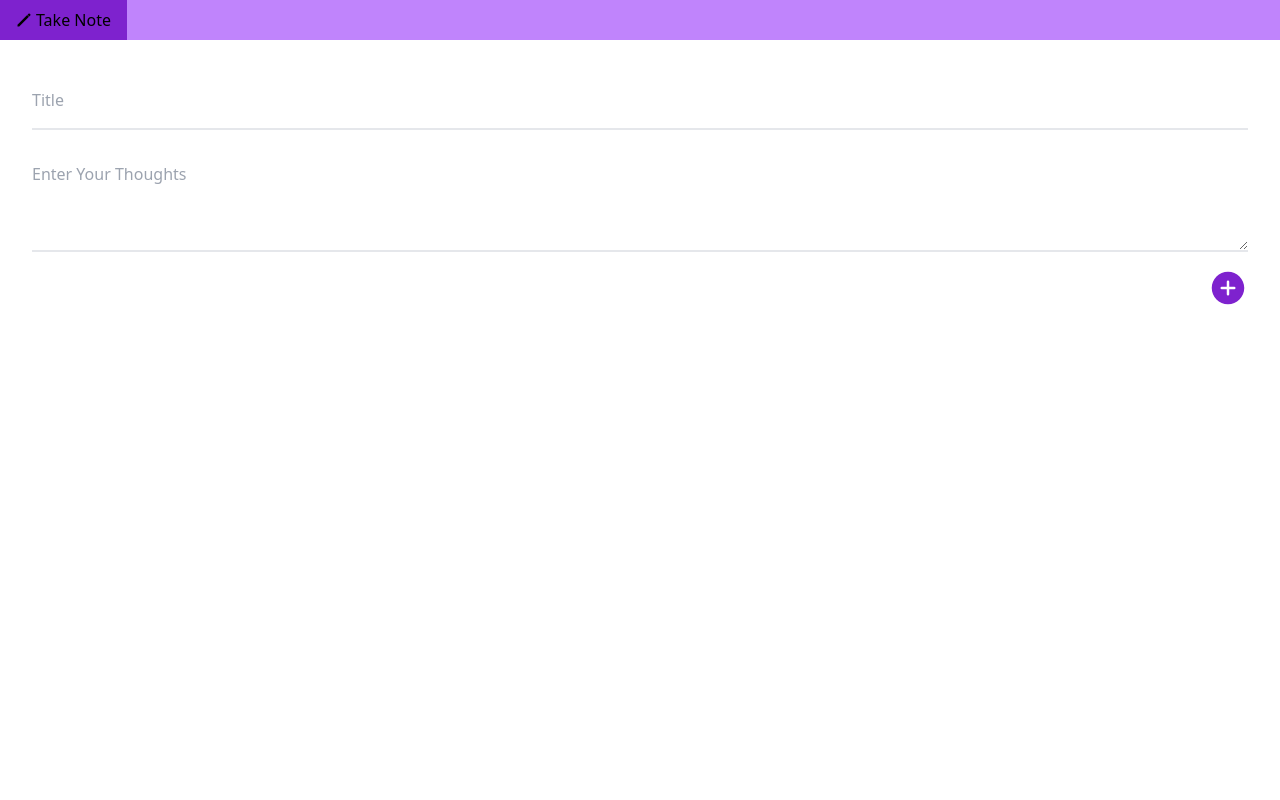
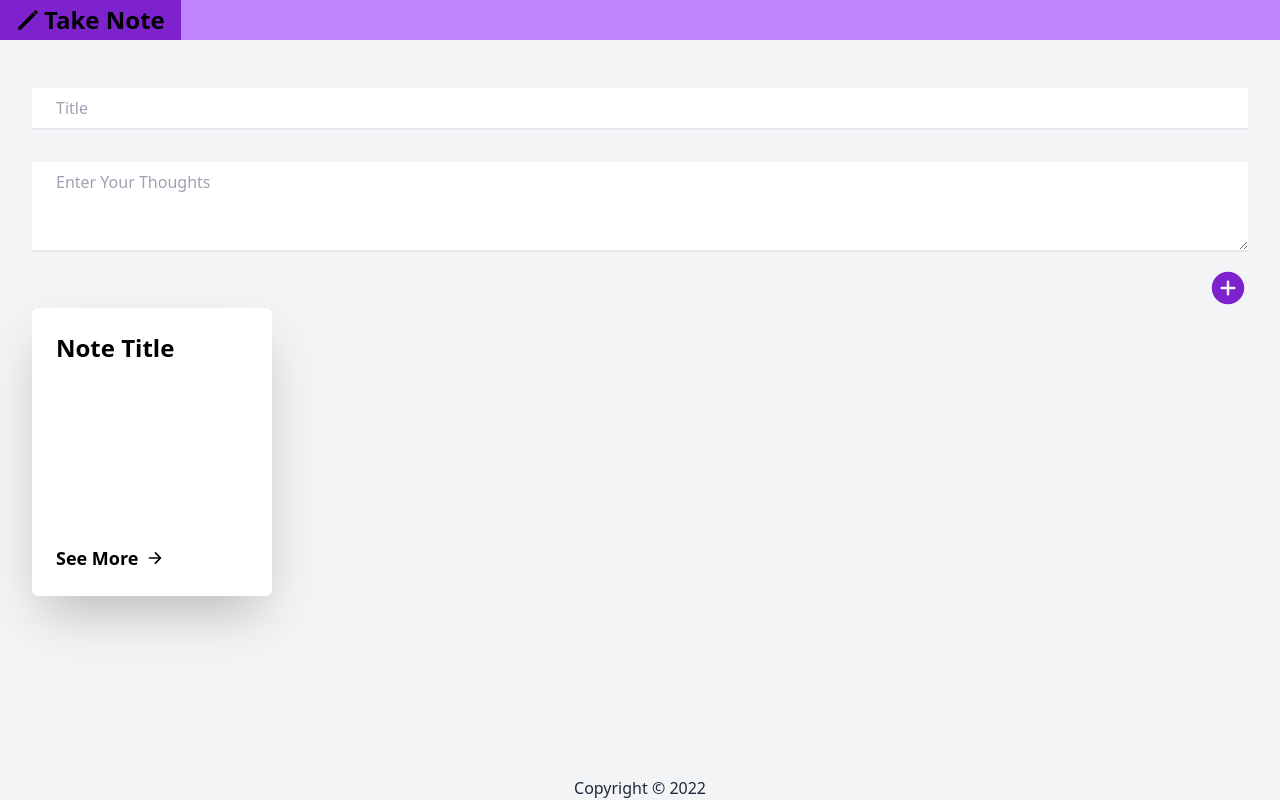
Before and after one commit to EdoriAtiri/Take-Note, a React (Vite) app: page / in a window 1280 px wide. Built offline with nearby package versions, Linux system fonts and the light colour scheme.

Commit message:
Created Footer, Note components

```diff
--- a/src/App.jsx
+++ b/src/App.jsx
@@ -1,12 +1,14 @@
 import { useState } from 'react';
 import CreateNote from './Components/CreateNote';
 import Header from './Components/Header';
+import Footer from './Components/Footer';
 
 function App() {
   return (
-    <div>
+    <div className="bg-gray-100 min-h-screen">
       <Header />
       <CreateNote />
+      <Footer />
     </div>
   );
 }
--- a/src/Components/CreateNote.jsx
+++ b/src/Components/CreateNote.jsx
@@ -1,9 +1,35 @@
 import react, { useState } from 'react';
 import { IoAddCircle } from 'react-icons/io5';
+import Note from './Note';
 
 function CreateNote() {
-  const [notes, setNotes] = useState({ title: '', content: '' });
-  let state = { ...notes };
+  let date = new Date();
+  let months = [
+    'January',
+    'February',
+    'March',
+    'April',
+    'May',
+    'June',
+    'July',
+    'August',
+    'September',
+    'October',
+    'November',
+    'December',
+  ];
+  let [day, month, year] = [
+    date.getDate(),
+    months[date.getMonth() + 1],
+    date.getFullYear(),
+  ];
+
+  const [todaysDate, getTodaysDate] = useState(`${day} ${month}, ${year}`);
+  const [notes, setNotes] = useState({
+    title: '',
+    content: '',
+    date: todaysDate,
+  });
 
   function handleNoteChange(e) {
     // const { name, value } = e.target;
@@ -29,11 +55,11 @@ function CreateNote() {
   }
 
   return (
-    <section className="pt-8 px-8 ">
+    <section className="pt-8 px-8">
       <form action="" className="flex flex-col gap-4" onSubmit={addNote}>
         <label htmlFor="title"></label>
         <input
-          className="border-b-2 pb-4 focus:outline-none focus:border-purple-700 focus:placeholder:text-purple-700 transition-colors delay-200 ease-in "
+          className="border-b-2 py-2 px-6 focus:outline-none focus:border-purple-700 focus:placeholder:text-purple-700 transition-colors delay-200 ease-in "
           id="title"
           name="title"
           type="text"
@@ -44,7 +70,7 @@ function CreateNote() {
 
         <label htmlFor="content"></label>
         <textarea
-          className="border-b-2 pb-4 focus:outline-none focus:border-purple-700  focus:placeholder:text-purple-700 transition-colors delay-200 ease-in"
+          className="border-b-2 py-2 px-6 focus:outline-none focus:border-purple-700  focus:placeholder:text-purple-700 transition-colors delay-200 ease-in"
           id="content"
           name="content"
           cols="30"
@@ -61,6 +87,7 @@ function CreateNote() {
           <IoAddCircle className="h-10 w-10 text-purple-700 active:text-purple-800 ease-linear transition-all duration-150" />
         </button>
       </form>
+      <Note />
     </section>
   );
 }
--- /dev/null
+++ b/src/Components/Footer.jsx
@@ -0,0 +1,10 @@
+function Footer() {
+  const year = new Date().getFullYear();
+  return (
+    <footer className="w-full position absolute bottom-0 text-gray-800">
+      <p className="text-center">Copyright &copy; {year}</p>{' '}
+    </footer>
+  );
+}
+
+export default Footer;
--- a/src/Components/Header.jsx
+++ b/src/Components/Header.jsx
@@ -4,7 +4,7 @@ import { IoPencilSharp } from 'react-icons/io5';
 function Header() {
   return (
     <header className="h-10 w-full bg-purple-400 flex items-center">
-      <div className="flex gap-1 items-center bg-purple-700 h-full p-4">
+      <div className="flex gap-1 items-center bg-purple-700 h-full p-4 text-2xl font-bold">
         <IoPencilSharp />
         <p>Take Note</p>
       </div>
--- /dev/null
+++ b/src/Components/Note.jsx
@@ -0,0 +1,56 @@
+import { useState } from 'react';
+import { IoArrowForward } from 'react-icons/io5';
+
+function Note(props) {
+  const [isHover, setHover] = useState(false);
+
+  function onNoteHover(e) {
+    const mouseHover = e.type;
+
+    if (mouseHover === 'mouseover') {
+      setHover(true);
+    } else if (mouseHover === 'mouseout') {
+      setHover(false);
+    }
+  }
+
+  return (
+    <div
+      onMouseOver={onNoteHover}
+      onMouseOut={onNoteHover}
+      className={`${'flex flex-col w-60 h-72 rounded-md shadow-2xl p-6 justify-between transition-all duration-150 '} ${
+        isHover ? 'bg-purple-500 scale-110 text-white' : 'bg-white scale-100'
+      }`}
+    >
+      <div className="heading">
+        <h2
+          className={`${'text-2xl font-bold pb-4 border-b'}${
+            isHover ? 'border-purple-900' : 'border-gray-400'
+          }`}
+        >
+          Note Title
+        </h2>
+        <p className="tracking-widest">{props.todaysDate}</p>
+      </div>
+
+      <div className="content flex flex-col justify-between gap-2">
+        <p
+          className={`${
+            isHover ? 'opacity-1 translate-y-0' : 'opacity-0'
+          }  ease-in-out transform -translate-y-4 transition-all duration-200 delay-100 text-white`}
+        >
+          Lorem ipsum dolor sit amet consectetur adipisicing elit. Adipisci,
+          totam rem doloribus quo voluptatum iste.
+        </p>
+
+        <a href="" className="">
+          <p className="flex items-center font-semibold text-lg gap-2 ">
+            See More <IoArrowForward />
+          </p>
+        </a>
+      </div>
+    </div>
+  );
+}
+
+export default Note;
```
